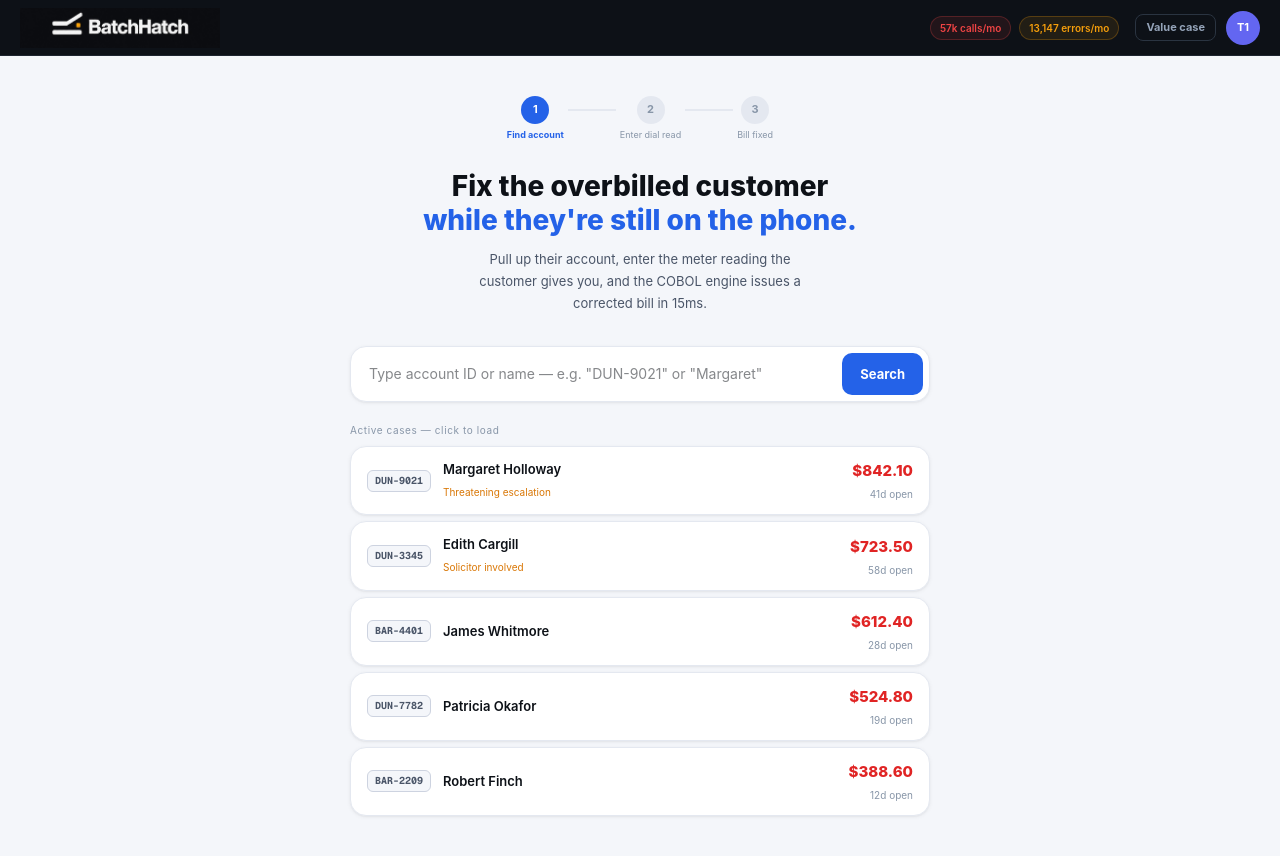
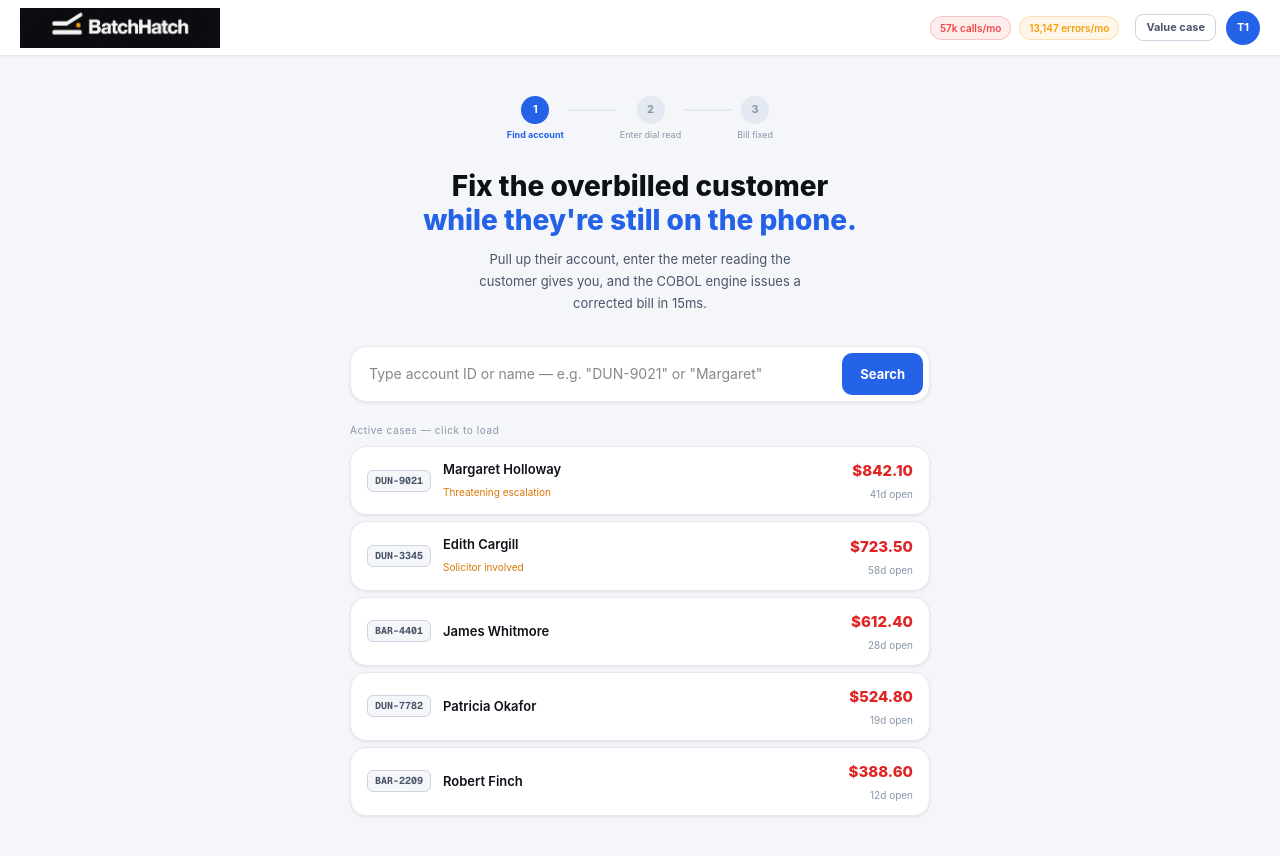
Before and after one commit to omarismail-cs/BatchHatch, a Next.js app: page / in a window 1280 px wide. Shown: the top 856 px of the page. Built offline with nearby package versions, Linux system fonts and the light colour scheme; a web font is replaced by a local one.

Commit message:
Navbar: switch to white/light mode to match the rest of the site

```diff
--- a/app/page.tsx
+++ b/app/page.tsx
@@ -150,11 +150,12 @@ export default function Home() {
 
       {/* ── Navbar ──────────────────────────────────────────── */}
       <nav style={{
-        background: "#0D1117",
-        borderBottom: "1px solid #1E2530",
+        background: "var(--surface)",
+        borderBottom: "1px solid var(--border)",
         display: "flex", alignItems: "center",
         padding: "0 20px", height: 56,
         position: "sticky", top: 0, zIndex: 40,
+        boxShadow: "0 1px 3px rgba(13,17,23,0.06)",
       }}>
         {/* Logo — cropped via overflow hidden */}
         <button onClick={reset} style={{ display: "flex", alignItems: "center", flexShrink: 0, cursor: "pointer", background: "none", border: "none" }}>
@@ -183,20 +184,20 @@ export default function Home() {
         {sessionBills > 0 && (
           <div style={{
             marginLeft: 12, display: "flex", alignItems: "center", gap: 0,
-            background: "#0E1A0E", border: "1px solid #1A3A1A",
+            background: "var(--green-light)", border: "1px solid var(--green-mid)",
             borderRadius: 10, overflow: "hidden", flexShrink: 0,
           }}>
             {[
               { label: "fixed", value: String(sessionBills) },
               { label: "corrected", value: `$${sessionCorrected.toFixed(0)}` },
-              { label: "days saved", value: String(sessionDays) },
+              { label: "days open", value: String(sessionDays) },
             ].map((s, i) => (
               <div key={s.label} style={{
                 padding: "5px 12px", textAlign: "center",
-                borderLeft: i > 0 ? "1px solid #1A3A1A" : "none",
+                borderLeft: i > 0 ? "1px solid var(--green-mid)" : "none",
               }}>
-                <div style={{ fontSize: 13, fontWeight: 900, color: "#00EE38", lineHeight: 1 }}>{s.value}</div>
-                <div style={{ fontSize: 9, color: "#2a7a2a", letterSpacing: "0.04em", marginTop: 2 }}>{s.label}</div>
+                <div style={{ fontSize: 13, fontWeight: 900, color: "var(--green)", lineHeight: 1 }}>{s.value}</div>
+                <div style={{ fontSize: 9, color: "var(--green-dark)", letterSpacing: "0.04em", marginTop: 2 }}>{s.label}</div>
               </div>
             ))}
           </div>
@@ -204,20 +205,20 @@ export default function Home() {
 
         {/* Metrics link */}
         <a href="/metrics" style={{
-          marginLeft: 16, fontSize: 11, fontWeight: 700, color: "#94A3B8",
+          marginLeft: 16, fontSize: 11, fontWeight: 700, color: "var(--muted)",
           textDecoration: "none", padding: "4px 10px", borderRadius: 8,
-          border: "1px solid #2A3441", whiteSpace: "nowrap",
+          border: "1px solid var(--border-md)", whiteSpace: "nowrap",
         }}
-          onMouseEnter={(e) => (e.currentTarget.style.color = "#fff")}
-          onMouseLeave={(e) => (e.currentTarget.style.color = "#94A3B8")}
+          onMouseEnter={(e) => (e.currentTarget.style.color = "var(--text)")}
+          onMouseLeave={(e) => (e.currentTarget.style.color = "var(--muted)")}
         >
           Value case
         </a>
 
-        {/* Agent */}
+        {/* Agent avatar */}
         <div style={{
           marginLeft: 10, width: 34, height: 34, borderRadius: "50%",
-          background: "#6366F1", display: "flex", alignItems: "center",
+          background: "var(--blue)", display: "flex", alignItems: "center",
           justifyContent: "center", color: "#fff", fontSize: 11, fontWeight: 700, flexShrink: 0,
         }}>T1</div>
       </nav>
```
